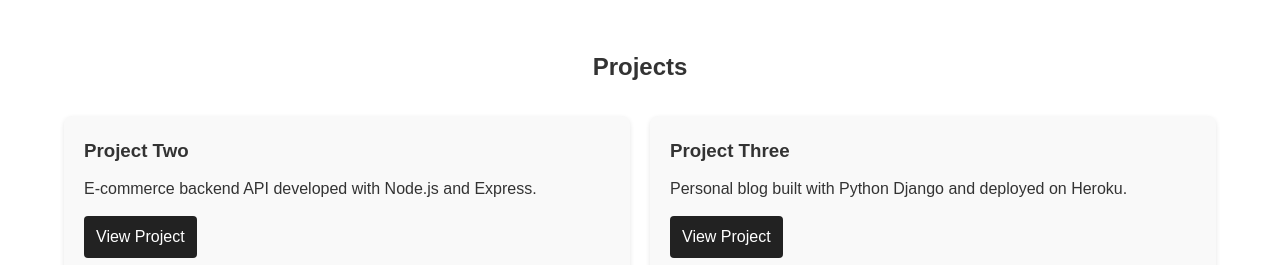
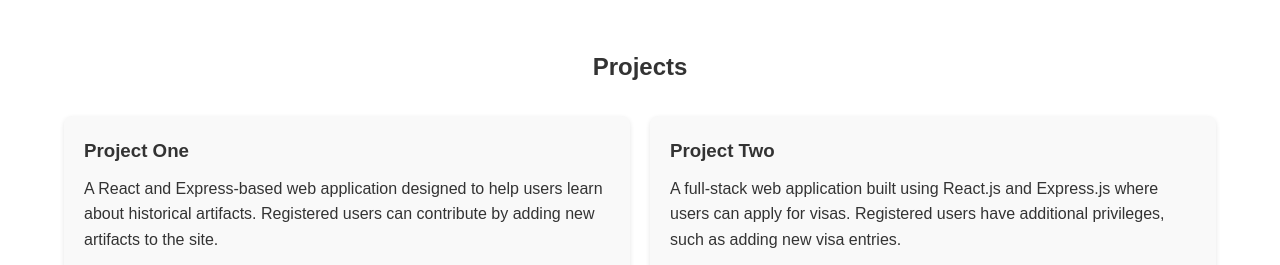
Before and after one commit to NayanSr/portfolio, a plain HTML site: page index.html in a window 1280 px wide. Shown: the part 1100-1365 px from the top of the page. Drawn offline with Linux system fonts and the light colour scheme.

Commit message:
project description added

```diff
--- a/index.html
+++ b/index.html
@@ -70,14 +70,17 @@
         <h2>Projects</h2>
         <div class="project-grid">
           <div class="project-card">
-            <h3>Project Two</h3>
-            <p>E-commerce backend API developed with Node.js and Express.</p>
+            <h3>Project One</h3>
+            <p>A React and Express-based web application designed to help users learn about historical artifacts. Registered users can contribute by adding new artifacts to the site.</p>
             <a href="https://b10-a11-historical-artifact.web.app/" target="_blank">View Project</a>
           </div>
+
+
+
           <div class="project-card">
-            <h3>Project Three</h3>
+            <h3>Project Two</h3>
             <p>
-              Personal blog built with Python Django and deployed on Heroku.
+              A full-stack web application built using React.js and Express.js where users can apply for visas. Registered users have additional privileges, such as adding new visa entries.
             </p>
             <a href="https://b10a10-e-visa.web.app/" target="_blank">View Project</a>
           </div>
```
